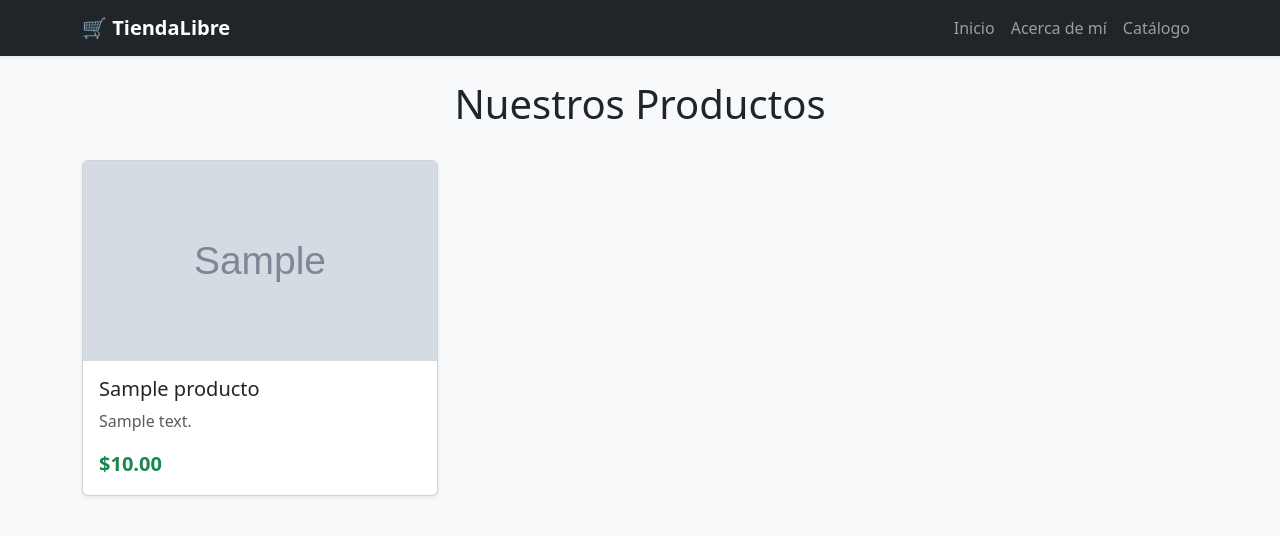
After one commit to Villada-PG3/trabajo-practico-tienda-libre-LisandroFlores21, a Django app: page /catalogo/ in a window 1280 px wide. The commit adds this page. Shown: the top 536 px of the page. Run offline with Django 5.2, Linux system fonts and the light colour scheme; tables that the repository leaves empty hold one stand-in row (values such as "Sample post"); grey boxes marked "Sample" are stand-in pictures.

Commit message:
feat: catalogo dinámico conectado con el ORM.

```diff
--- a/mercado/miapp/models.py
+++ b/mercado/miapp/models.py
@@ -20,10 +20,11 @@ class Producto(models.Model):
         blank=True,
         )
     nombre = models.CharField(max_length=100)
-    descripcion = models.TextField(max_length=100, default=0)
+    descripcion = models.TextField(max_length=200, default=0)
     precio = models.DecimalField(max_digits=100, decimal_places=2)
     stock = models.IntegerField()
     marca = models.CharField(max_length=50, default="Marca Desconocida")
+    activo = models.BooleanField(default=True)
     imagen = models.ImageField(upload_to="productos/", null=True, blank=True)
     def __str__(self):
         return f"{self.nombre} - {self.marca} - ${self.precio} - STOCK: {self.stock}"
--- a/mercado/miapp/urls.py
+++ b/mercado/miapp/urls.py
@@ -6,4 +6,5 @@ app_name = "tiendalibre"
 urlpatterns = [
     path("", views.home, name="home"),
     path("acerca-de-mi/", views.acerca_de_mi, name="acerca_de_mi"),
+    path("catalogo/", views.catalogo, name= "catalogo"),
 ]
--- a/mercado/miapp/views.py
+++ b/mercado/miapp/views.py
@@ -1,4 +1,5 @@
 from django.shortcuts import render
+from .models import Producto
 
 
 def home(request):
@@ -52,3 +53,8 @@ def home(request):
 
 def acerca_de_mi(request):
     return render(request, "miapp/acerca-de-mi.html")
+
+def catalogo(request):
+    productos = Producto.objects.filter(activo=True).order_by("stock")
+    context = {"productos": productos}
+    return render(request, "miapp/catalogo.html", context)
--- a/mercado/templates/_navbar.html
+++ b/mercado/templates/_navbar.html
@@ -7,11 +7,15 @@
         <div class="collapse navbar-collapse" id="navbarNav">
         <ul class="navbar-nav ms-auto">
             <li class="nav-item">
-            <a class="nav-link" href="{% url 'home' %}">Inicio</a>
-        </li>
-        <li class="nav-item">
-            <a class="nav-link" href="{% url 'acerca_de_mi' %}">Acerca de mí</a>
-        </li>
+                    <a class="nav-link" href="{% url 'home' %}">Inicio</a>
+            </li>
+
+            <li class="nav-item">
+                <a class="nav-link" href="{% url 'acerca_de_mi' %}">Acerca de mí</a>
+            </li>
+            <li class="nav-item">
+                <a class="nav-link" href="{% url 'tiendalibre:catalogo' %}">Catálogo</a>
+            </li>
         </ul>
         </div>
     </div>
--- /dev/null
+++ b/mercado/templates/miapp/catalogo.html
@@ -0,0 +1,38 @@
+{% extends "base.html" %}
+
+{% block title %}Catálogo{% endblock title %}
+
+{% block content %}
+    <div class="row mb-4">
+        <div class="col-md-8 mx-auto text-center">
+            <h1>Nuestros Productos</h1>
+
+        </div>
+    </div>
+
+    <div class="row">
+        {% for producto in productos %}
+            <div class="col-md-4 col-sm-6 mb-4">
+                <div class="card h-100 shadow-sm">
+                    {% if producto.imagen %}
+                        <img src="{{ producto.imagen.url }}" class="card-img-top" alt="{{ producto.nombre }}" style="height: 200px; object-fit: cover;">
+                    {% else %}
+                        <div class="bg-secondary text-white text-center py-5">Sin imagen</div>
+                    {% endif %}
+
+                    <div class="card-body d-flex flex-column">
+                        <h5 class="card-title">{{ producto.nombre }}</h5>
+                        <p class="card-text text-muted">{{ producto.descripcion|truncatewords:15 }}</p>
+                        <div class="mt-auto d-flex justify-content-between align-items-center">
+                            <span class="fs-5 fw-bold text-success">${{ producto.precio }}</span>
+                        </div>
+                    </div>
+                </div>
+            </div>
+        {% empty %}
+            <div class="col-12 text-center">
+                <p class="text-muted fs-5">No hay productos cargados en la base de datos todavía.</p>
+            </div>
+        {% endfor %}
+    </div>
+{% endblock content %}
--- a/mercado/templates/miapp/home.html
+++ b/mercado/templates/miapp/home.html
@@ -30,6 +30,10 @@
                 Acerca de mí
             </a>
 
+            <a href="{% url 'tiendalibre:catalogo' %}"
+                class="btn btn-primary me-2">
+                Ver Catalogo
+            </a>
         </div>
 
         {% if user_logged %}
```
Also changed, not shown: mercado/media/productos/280925-800-800.webp (added), mercado/media/productos/9563366-95f8651dbf38910fb417142321551545-640-0.webp (added), mercado/media/productos/D_NQ_NP_872861-MLA99383939634_112025-O.webp (added), mercado/media/productos/_thumb.jpg (added), mercado/miapp/migrations/0008_alter_producto_descripcion.py (added), mercado/miapp/migrations/0009_producto_activo.py (added).
